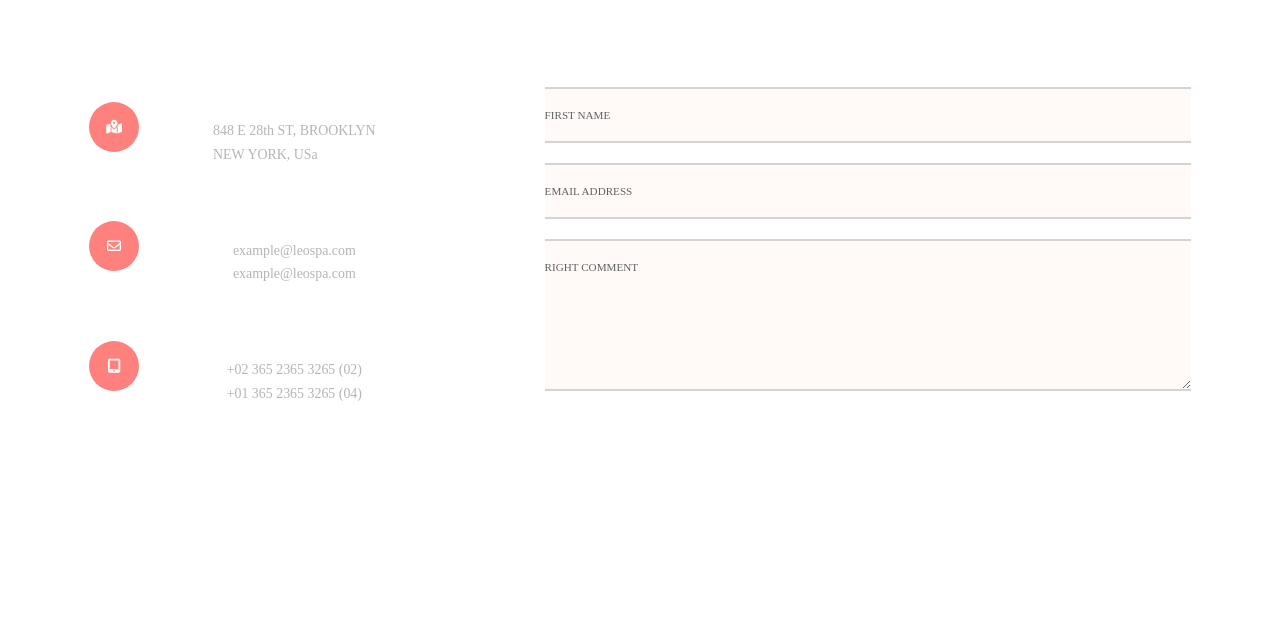
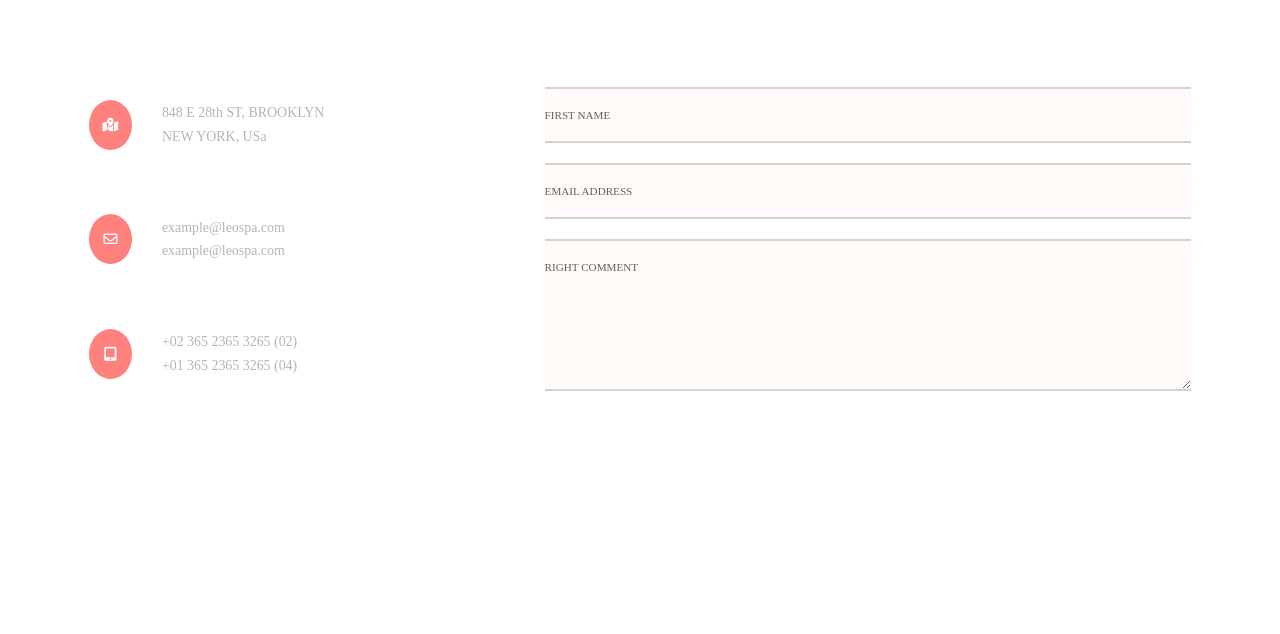
Before and after one commit to NeuloVim2/leospa, a plain HTML site: page index.html in a window 1280 px wide. Shown: the part 6447-7081 px from the top of the page. Drawn offline with nearby package versions, Linux system fonts and the light colour scheme.

Commit message:
style(visit__info): align .contact__info with .visit__icon to be on the same line

```diff
--- a/assets/style.css
+++ b/assets/style.css
@@ -658,9 +658,8 @@ html {
     margin: 0 auto 246px auto;
 }
 .contact__text {
-    text-align: left;
-}
-.contact__text {
+    margin: 0;
+    text-align: justify;
     line-height: 1.7;
 }
 .visit__body {
@@ -697,6 +696,10 @@ html {
     padding-bottom: 40px;
 }
 .visit__content {
+    display: flex;
+    justify-content: center;
+    width: 100%;
+    align-items: center;
     padding-left: 30px;
 }
 /************************/
```
